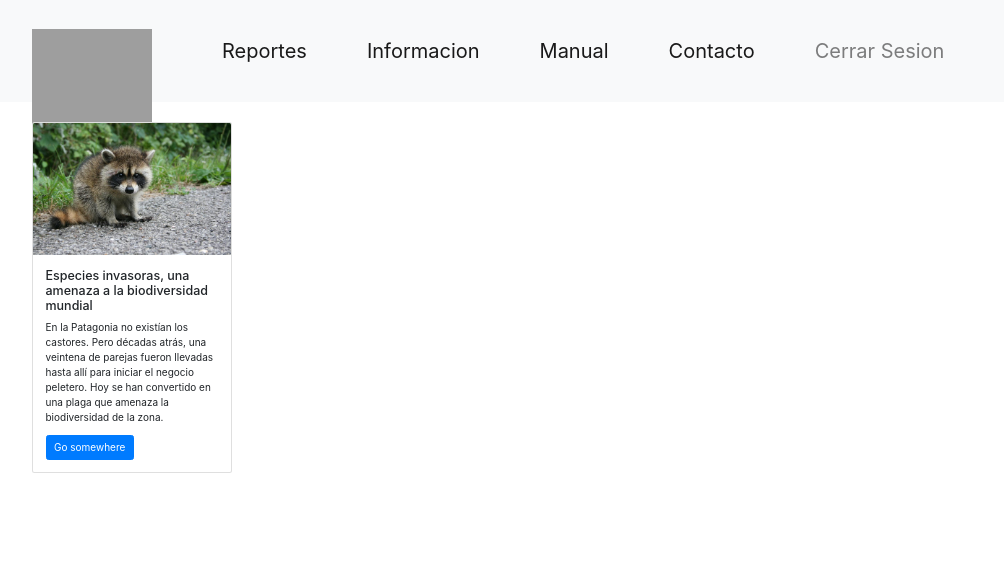
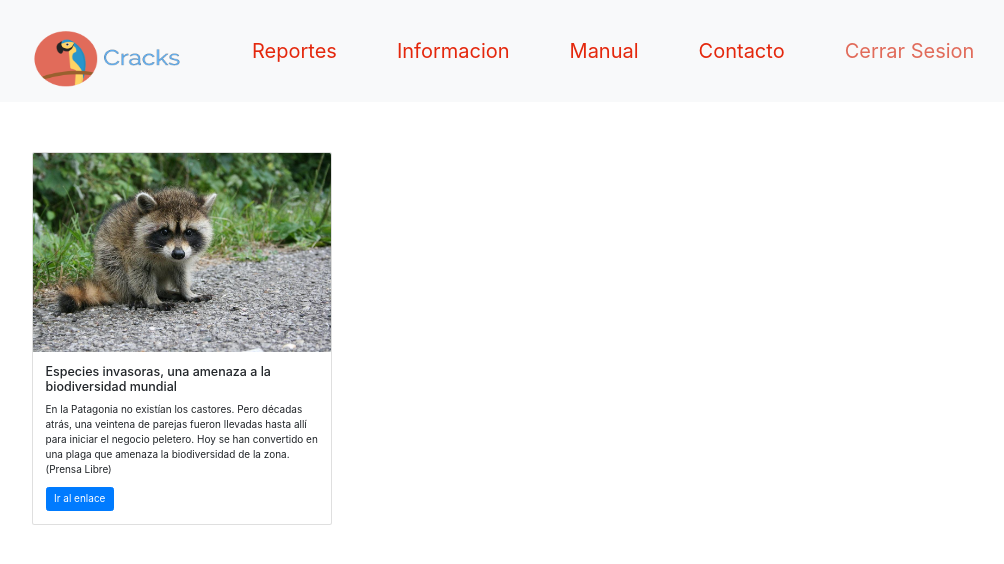
Before and after one commit to owdelc/ProyectoBDDdjango, a Django app: page /informacion/ in a window 1280 px wide. Shown: the top 564 px of the page, without its empty margins (53-1057 px from the left). Run offline with Django 3.2, Linux system fonts and the light colour scheme; some libraries are stand-ins or nearby versions; grey boxes are pictures that could not be loaded.

Commit message:
Casi casi

```diff
--- a/pruebas/portal/views.py
+++ b/pruebas/portal/views.py
@@ -84,10 +84,14 @@ def update(request, id):
         form.save()
         return redirect("edashboard")
     return render(request, 'artista/edit.html', {'song': song})
+
 def destroy(request, id):
     song = Reports.objects.get(id=id)
-    song.delete()
-    return redirect("edashboard")
+    if request.method == "POST":
+        song.delete()
+        return redirect("edashboard")
+
+    return render(request,'artista/delete.html')
 
 #Tabla usuario suscrito
 
--- a/pruebas/templates/artista/index.html
+++ b/pruebas/templates/artista/index.html
@@ -53,7 +53,7 @@
   <div class="form-group row">
   <label class="col-sm-1 col-form-label"></label>
   <div class="col-sm-4">
-  <button type="submit" class="btn btn-primary">Submit</button>
+  <button type="submit" class="btn btn-primary">Ingresar</button>
   </div>
    </div>
   </div>
--- a/pruebas/templates/usuario/base.html
+++ b/pruebas/templates/usuario/base.html
@@ -15,18 +15,18 @@
     <nav class="navbar navbar-expand-lg navbar-light bg-light">
         <div class="container">
         <a class="navbar-brand" href="#">
-            <img src="{% static 'logoAstra.png' %}" width="120" height="120" class="d-inline-block align-top" alt="">
+          <img src="{% static 'logoCracks.png' %}" width="150" height="60" style="position:flex; top: 2000px " class="d-inline-block align-top" alt="">
           </a>
         <button class="navbar-toggler" type="button" data-toggle="collapse" data-target="#navbarNavAltMarkup" aria-controls="navbarNavAltMarkup" aria-expanded="false" aria-label="Toggle navigation">
           <span class="navbar-toggler-icon"></span>
         </button>
         <div class="collapse navbar-collapse" id="navbarNavAltMarkup">
           <div class="navbar-nav">
-            <a class="nav-item nav-link active p-5" style="font-size: 200%;" href="{% url 'udashboard' %}">Reportes<span class="sr-only">(current)</span></a>
-            <a class="nav-item nav-link active p-5" style="font-size: 200%;" href="">Informacion<span class="sr-only"></span></a>
-            <a class="nav-item nav-link active p-5" style="font-size: 200%;" href="">Manual<span class="sr-only"></span></a>
-            <a class="nav-item nav-link active p-5" style="font-size: 200%;" href="">Contacto<span class="sr-only"></span></a>
-            <a class="nav-item nav-link p-5" style="font-size: 200%;" href="{% url 'logout' %}">Cerrar Sesion</a>
+            <a class="nav-item nav-link active p-5" style="font-size: 200%; color: #e4270c;" href="{% url 'udashboard' %}">Reportes<span class="sr-only">(current)</span></a>
+            <a class="nav-item nav-link active p-5" style="font-size: 200%; color: #e4270c;" href="">Informacion<span class="sr-only"></span></a>
+            <a class="nav-item nav-link active p-5" style="font-size: 200%; color: #e4270c;" href="">Manual<span class="sr-only"></span></a>
+            <a class="nav-item nav-link active p-5" style="font-size: 200%; color: #e4270c;" href="">Contacto<span class="sr-only"></span></a>
+            <a class="nav-item nav-link p-5" style="font-size: 200%; color: #e16b5a;" href="{% url 'logout' %}">Cerrar Sesion</a>
           </div>
         </div>
       </nav>
--- a/pruebas/templates/usuario/extras/info.html
+++ b/pruebas/templates/usuario/extras/info.html
@@ -18,14 +18,14 @@
 <body>
 
     <div class="container">
-        <div class="row justify-content-center">
+        <div class="row justify-content-center mt-5">
             <div class="col-md-4">
-                <div class="card" style="width: 20rem;">
+                <div class="card" style="width: 30rem;">
                     <img class="card-img-top" src="{% static 'pics/F2.png' %}" alt="Card image cap">
                     <div class="card-body">
                       <h5 class="card-title">Especies invasoras, una amenaza a la biodiversidad mundial</h5>
-                      <p class="card-text">En la Patagonia no existían los castores. Pero décadas atrás, una veintena de parejas fueron llevadas hasta allí para iniciar el negocio peletero. Hoy se han convertido en una plaga que amenaza la biodiversidad de la zona.</p>
-                      <a href="#" class="btn btn-primary">Go somewhere</a>
+                      <p class="card-text">En la Patagonia no existían los castores. Pero décadas atrás, una veintena de parejas fueron llevadas hasta allí para iniciar el negocio peletero. Hoy se han convertido en una plaga que amenaza la biodiversidad de la zona. (Prensa Libre)</p>
+                      <a href="https://www.prensalibre.com/vida/tecnologia/chile-latam-ciencias-naturaleza-clima-ecologia-0-1243075824/#:~:text=Seg%C3%BAn%20un%20estudio%20de%20la,o%20el%20jabal%C3%AD%2C%20entre%20otras." target="_blank" class="btn btn-primary">Ir al enlace</a>
                     </div>
                   </div>
             </div>
```
Also changed, not shown: pruebas/templates/artista/base.html (+5 -3 lines), pruebas/templates/artista/delete.html (added, +16 -0 lines), pruebas/templates/artista/edit.html (+13 -13 lines), pruebas/templates/artista/show.html (+12 -11 lines).
